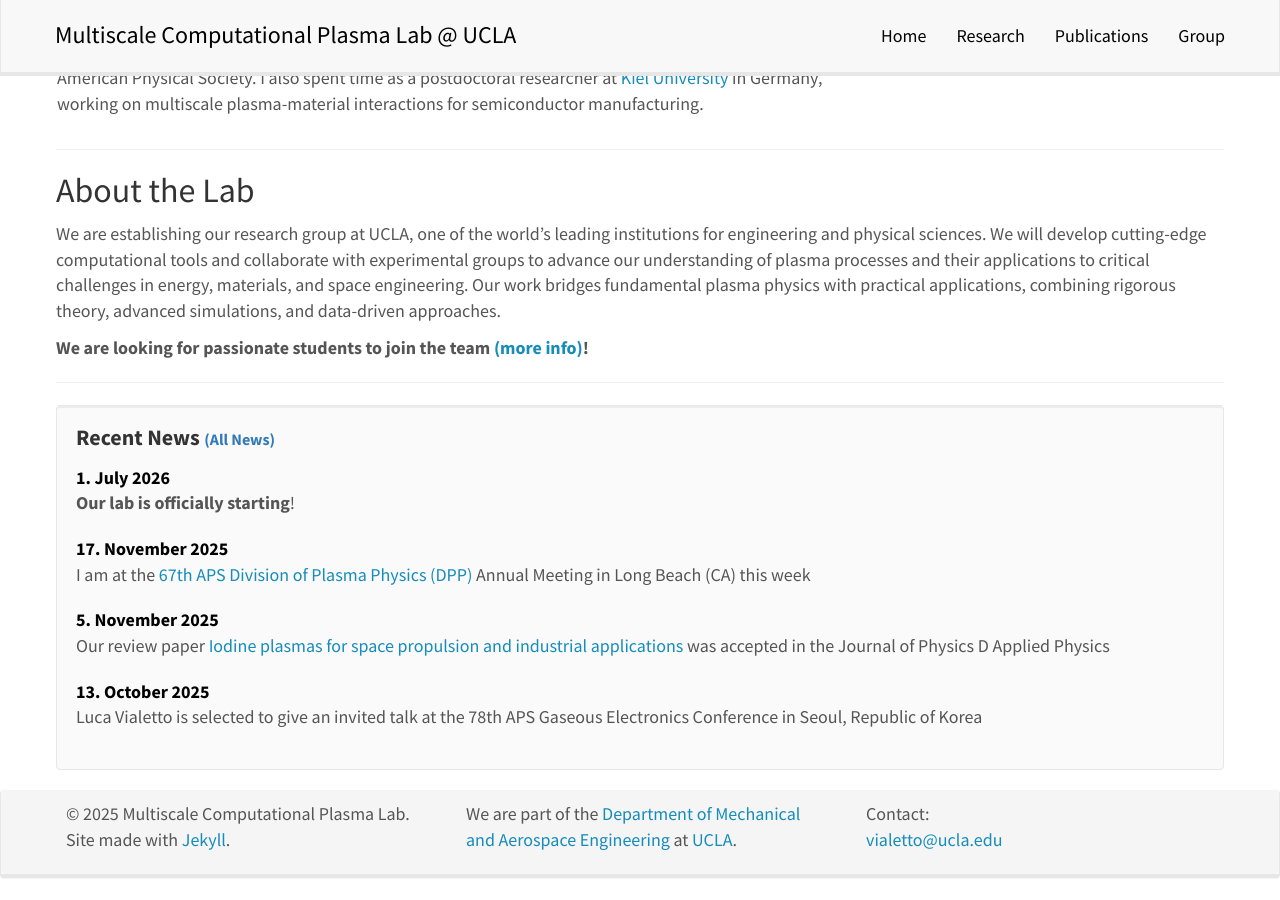
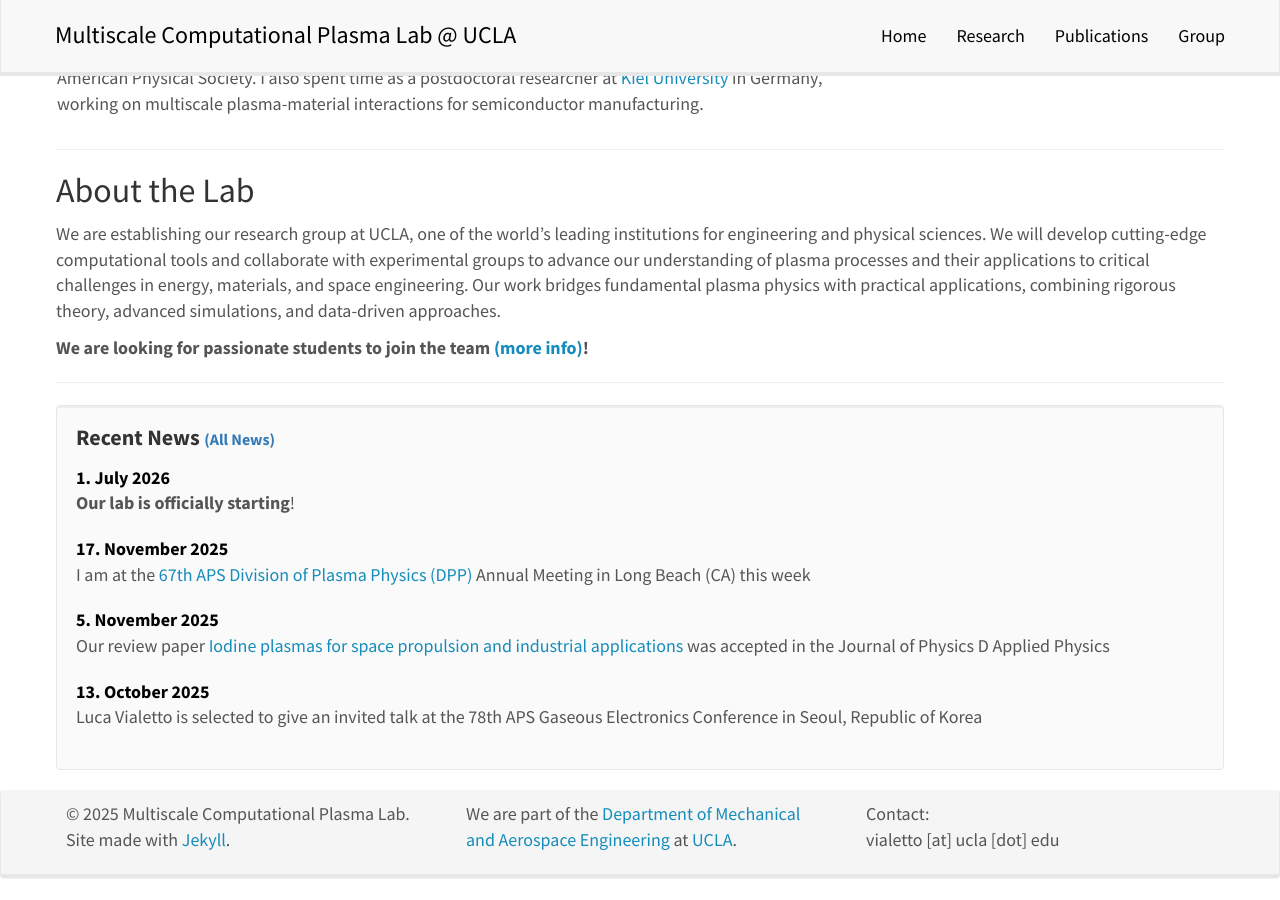
Before and after one commit to vialetto/vialettolab, a Jekyll site: the page built from _pages/home.md, in a window 1280 px wide and 900 px high, scrolled down 575 px. Built offline with Jekyll 4.4.1, drawn with Linux system fonts in a browser that asks for light colours; nearby versions of some CDN libraries; a style sheet for code colours, icons or effects is not loaded.

Commit message:
Updated email in the footer

```diff
--- a/_includes/footer.html
+++ b/_includes/footer.html
@@ -17,7 +17,7 @@
 		</div>
 		<div class="col-sm-4">
 		  Contact:<br />
-		  <a href="mailto:vialetto@ucla.edu">vialetto@ucla.edu</a>
+		  vialetto [at] ucla [dot] edu
 		</div>
 	  </div>
 	</div>
```
